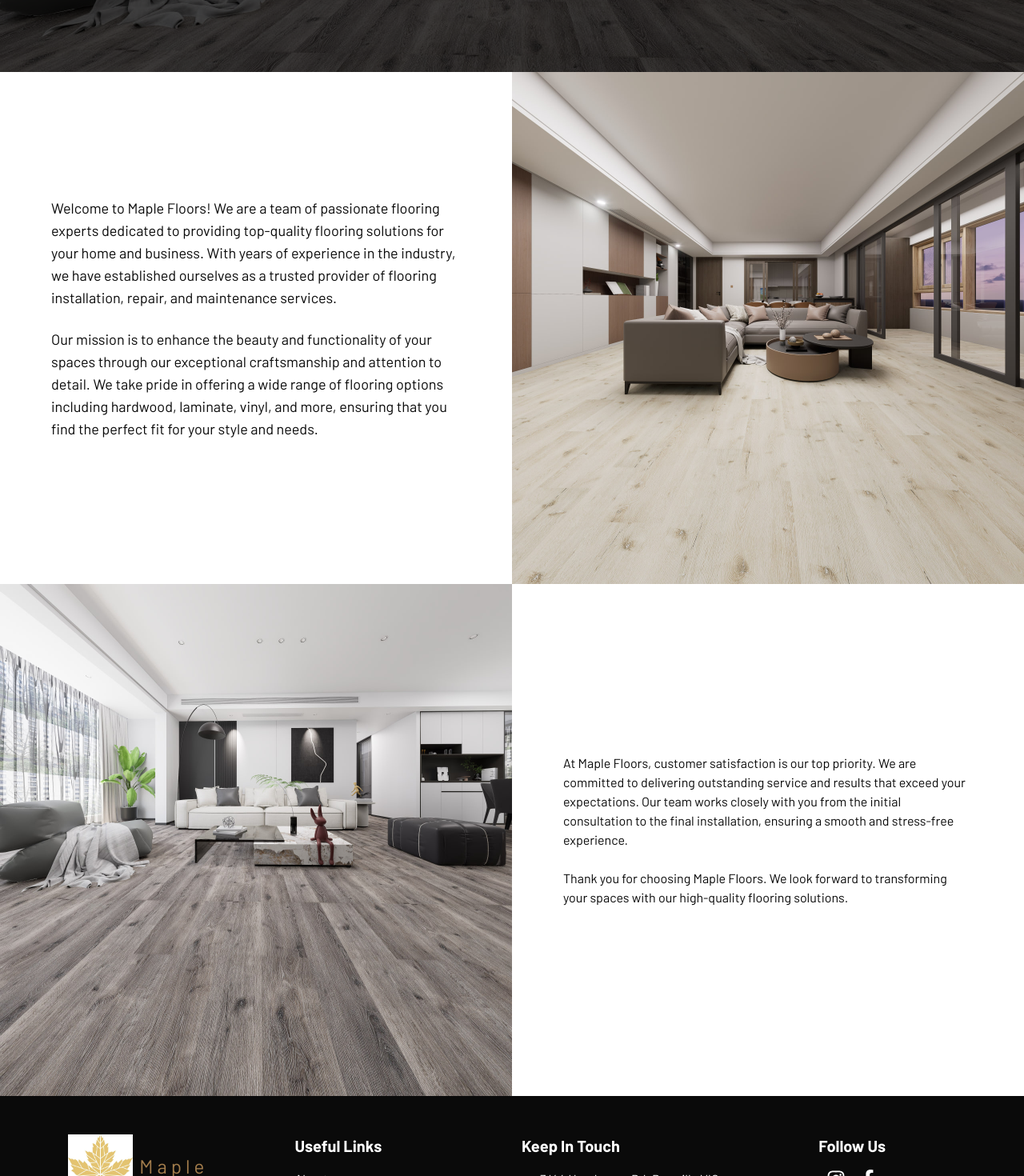
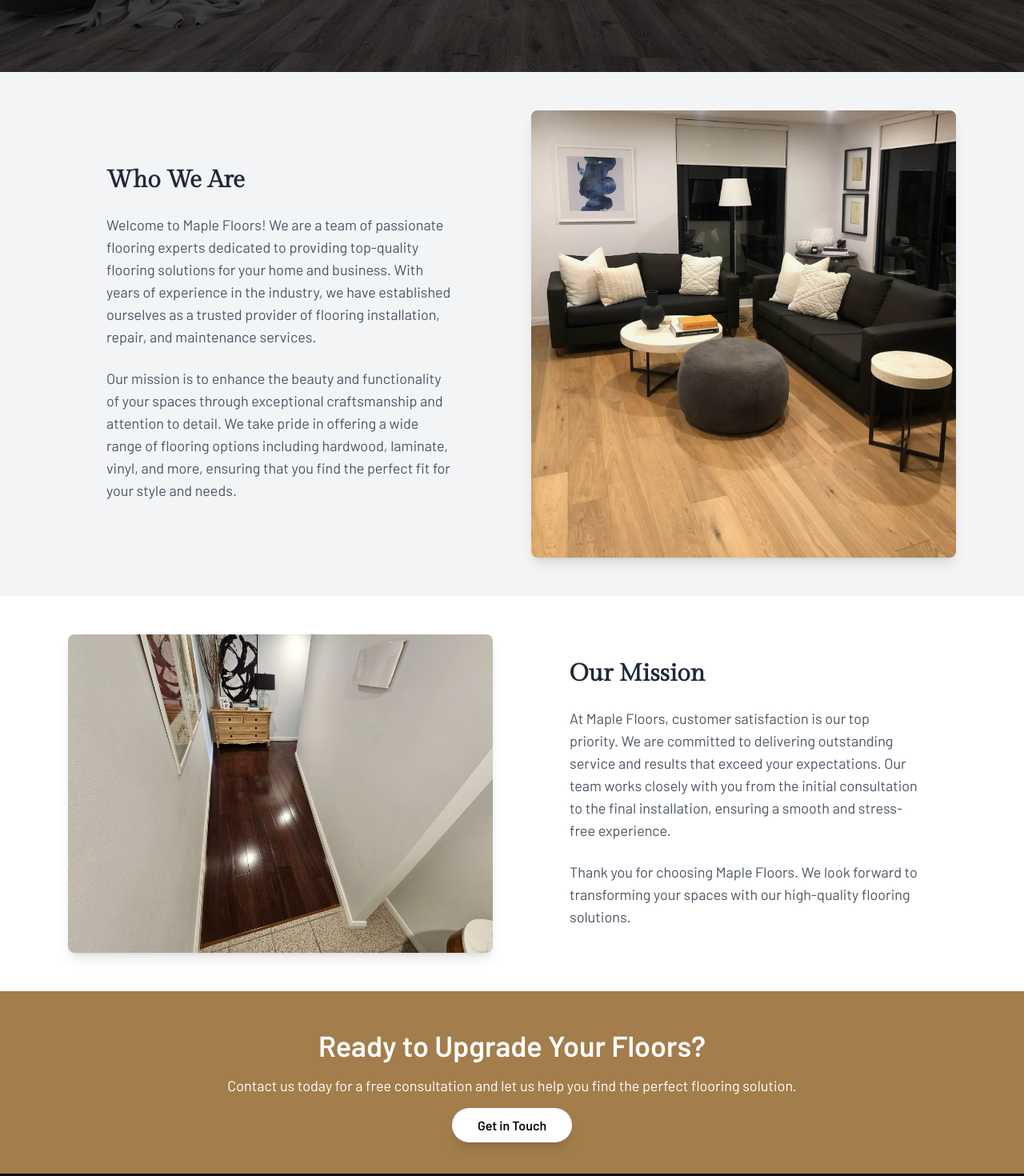
Before and after one commit to shimagh74/flooring, a React (Create React App) app: page /About in a window 1280 px wide. Shown: the part 260-1730 px from the top of the page at 80% size. Built offline with nearby package versions, Linux system fonts and the light colour scheme; a web font is replaced by a local one.

Commit message:
fix about  page

```diff
--- a/public/index.html
+++ b/public/index.html
@@ -32,6 +32,7 @@
       rel="stylesheet"
     />
     <title>Maple Floors</title>
+    <base href="/" />
   </head>
   <body>
     <noscript>You need to enable JavaScript to run this app.</noscript>
--- a/src/pages/About.js
+++ b/src/pages/About.js
@@ -2,91 +2,96 @@ import React from "react";
 import aboutImage from "../assets/img/1009.png";
 import aboutImage2 from "../assets/img/1077.png";
 import PageHeader from "../components/PageHeader";
+import exampleImage1 from "../assets/img/install/install2.jpg";
+import exampleImage2 from "../assets/img/install/install4.jpg";
+import exampleImage3 from "../assets/img/install/install3.jpg";
+import { Link } from "react-router-dom";
 
 const About = () => {
   return (
     <>
-      <PageHeader title="About us" imageSrc={aboutImage} />
+      {/* Page Header */}
+      <PageHeader title="About Us" imageSrc={aboutImage} />
 
-      <div className="grid grid-cols-1 md:grid-cols-2 md:text-lg">
-        {/* First Column */}
-        <div className="flex flex-col justify-center md:p-16 p-6">
-          <p className="mb-6">
+      {/* About Section */}
+      <div className="py-12 bg-gray-100">
+        <div className="container mx-auto grid grid-cols-1 md:grid-cols-2 gap-12 items-center">
+
+          {/* Left Column (Text) */}
+          <div className="space-y-6 px-6 md:px-12">
+            <h2 className="text-3xl font-bold text-gray-800 font-primary">Who We Are</h2>
+            <p className="text-lg text-gray-600">
               Welcome to Maple Floors! We are a team of passionate flooring
               experts dedicated to providing top-quality flooring solutions for
-            your home and business. With years of experience in the industry, we
-            have established ourselves as a trusted provider of flooring
+              your home and business. With years of experience in the industry,
+              we have established ourselves as a trusted provider of flooring
               installation, repair, and maintenance services.
             </p>
-          <p className="mb-6">
+            <p className="text-lg text-gray-600">
               Our mission is to enhance the beauty and functionality of your
-            spaces through our exceptional craftsmanship and attention to
-            detail. We take pride in offering a wide range of flooring options
+              spaces through exceptional craftsmanship and attention to detail.
+              We take pride in offering a wide range of flooring options
               including hardwood, laminate, vinyl, and more, ensuring that you
               find the perfect fit for your style and needs.
             </p>
           </div>
 
-        {/* Second Column */}
-        <div className="flex justify-center items-center ">
+          {/* Right Column (Image) */}
+          <div className="relative group">
             <img
-            src={aboutImage2}
+              src={exampleImage1}
               alt="Flooring Service"
-            className="w-full h-auto "
+              className="w-full h-full object-cover rounded-lg shadow-lg transition-transform transform group-hover:scale-105"
             />
           </div>
         </div>
-
-      {/* Second Row */}
-      <div className="grid grid-cols-1 md:grid-cols-2 ">
-        {/* Image Column */}
-        <div className="flex justify-center items-center">
-          <img src={aboutImage} alt="Our Mission" className="w-full h-auto " />
       </div>
 
-        {/* Text Column */}
-        <div className="flex flex-col justify-center md:p-16 p-6">
-          <p className="mb-6 ">
+      {/* Mission Section */}
+      <div className="py-12 bg-white">
+        <div className="container mx-auto grid grid-cols-1 md:grid-cols-2 gap-12 items-center">
+
+          {/* Left Column (Image) */}
+          <div className="relative group">
+            <img
+              src={exampleImage2}
+              alt="Our Mission"
+              className="w-full h-full object-cover rounded-lg shadow-lg transition-transform transform group-hover:scale-105"
+            />
+          </div>
+
+          {/* Right Column (Text) */}
+          <div className="space-y-6 px-6 md:px-12">
+            <h2 className="text-3xl font-bold text-gray-800 font-primary">Our Mission</h2>
+            <p className="text-lg text-gray-600">
               At Maple Floors, customer satisfaction is our top priority. We are
               committed to delivering outstanding service and results that exceed
               your expectations. Our team works closely with you from the initial
               consultation to the final installation, ensuring a smooth and
               stress-free experience.
             </p>
-          <p className="mb-6">
+            <p className="text-lg text-gray-600">
               Thank you for choosing Maple Floors. We look forward to transforming
               your spaces with our high-quality flooring solutions.
             </p>
           </div>
         </div>
-      {/* <div className="max-w-3xl mx-auto text-lg text-gray-600 leading-relaxed">
+      </div>
 
-                 <p className="mb-6">
-                   Welcome to Maple Floors! We are a team of passionate flooring
-                   experts dedicated to providing top-quality flooring solutions for
-                   your home and business. With years of experience in the industry,
-                   we have established ourselves as a trusted provider of flooring
-                 installation, repair, and maintenance services.
+      <div className="py-12 bg-accent text-white text-center">
+        <div className="container mx-auto">
+          <h2 className="md:text-4xl text-2xl font-semibold mb-4">Ready to Upgrade Your Floors?</h2>
+          <p className="text-lg mb-6">
+            Contact us today for a free consultation and let us help you find the perfect flooring solution.
           </p>
-                 <p className="mb-6">
-                   Our mission is to enhance the beauty and functionality of your
-                   spaces through our exceptional craftsmanship and attention to
-                   detail. We take pride in offering a wide range of flooring options
-                   including hardwood, laminate, vinyl, and more, ensuring that you
-                   find the perfect fit for your style and needs.
-                 </p>
-                 <p className="mb-6">
-                   At Maple Floors, customer satisfaction is our top priority. We are
-                  committed to delivering outstanding service and results that exceed
-                   your expectations. Our team works closely with you from the initial
-                  consultation to the final installation, ensuring a smooth and
-                 stress-free experience.
-                 </p>
-                 <p className="mb-6">
-                   Thank you for choosing Maple Floors. We look forward to transforming
-                   your spaces with our high-quality flooring solutions.
-                 </p>
-               </div> */}
+          <Link
+            to="/contact"
+            className="px-8 py-3  font-semibold rounded-full shadow-lg transition-colors btn-white"
+          >
+            Get in Touch
+          </Link>
+        </div>
+      </div>
     </>
   );
 };
--- a/src/pages/Contact.js
+++ b/src/pages/Contact.js
@@ -121,13 +121,13 @@ const Contact = () => {
                 <p>3/44 Henderson Rd, Rowville VIC 3178</p>
               </div>
             </div>
-            <div className="flex items-start">
+            {/* <div className="flex items-start">
               <FaClock className="text-2xl text-accent mr-4" />
               <div>
                 <h3 className="text-xl font-semibold mb-1">Opening Hours</h3>
                 <p>Mon – Fri: 9AM to 5PM<br />Saturday: 10AM to 12PM</p>
               </div>
-            </div>
+            </div> */}
             <div className="flex items-start">
               <FaEnvelope className="text-2xl text-accent mr-4" />
               <div>
```
Also changed, not shown: src/components/RequestQuoteModal.js (+114 -17 lines), 1 other file (tests, documents, lock files or other folders). Lines whose indentation alone changed are shown as unchanged.
